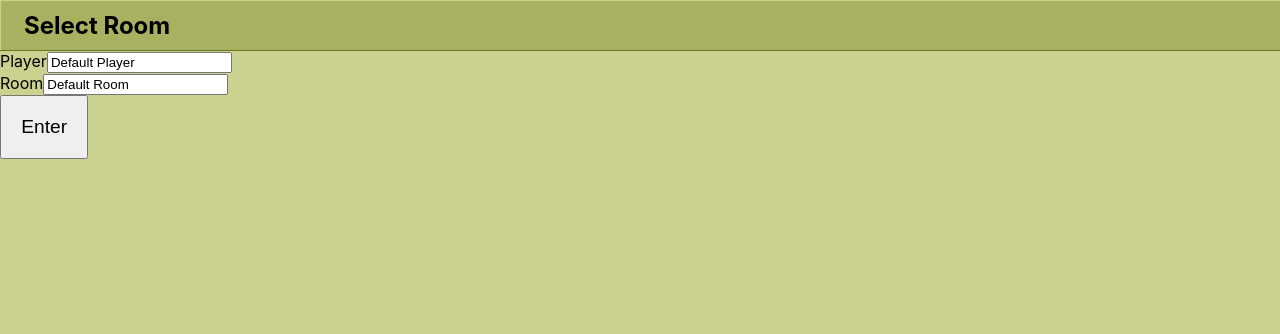
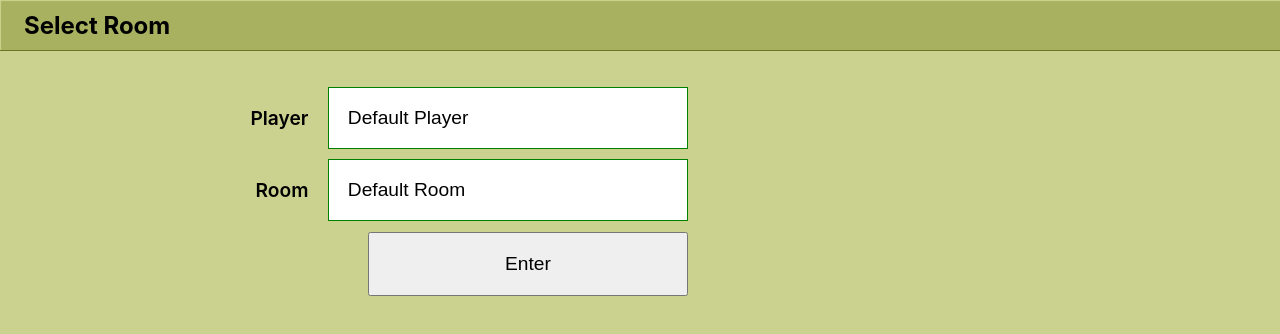
Before and after one commit to Digitanalogik/react-card-table, a React app: page / in a window 1280 px wide. Shown: the top 334 px of the page. Built offline with nearby package versions, Linux system fonts and the light colour scheme.

Commit message:
CSS styles for login

```diff
--- a/src/App.css
+++ b/src/App.css
@@ -15,20 +15,44 @@
   background-color: #CBD28F;
 }
 
-.room-select {
+.login {
   margin: 3em;
   align-self: center;
-  width: 80%;
+  height: 80%;
+  width: 50%;
+  min-width: 400px;
+  max-width: 700px;
+  display: flex;
+  flex-direction: column;
 }
 
-.room-name {
+.login-input {
+  display: flex;
+  flex-direction: row;
+  align-items: center;
+  justify-content: flex-end;
+  margin: 0.3em 0;
+}
+
+.player,
+.room {
   padding: 1em;
   font-size: larger;
   border: solid 1px green;
   width: 50%;
+  min-width: 200px;
+}
+
+.login-input .label {
+  font-size: larger;
+  font-weight: 600;
+  margin: 1em;
 }
 
 #enter {
+  width: 50%;
+  margin-top:0.3em;
   padding: 1em;
   font-size: larger;
+  align-self: flex-end;
 }
```
